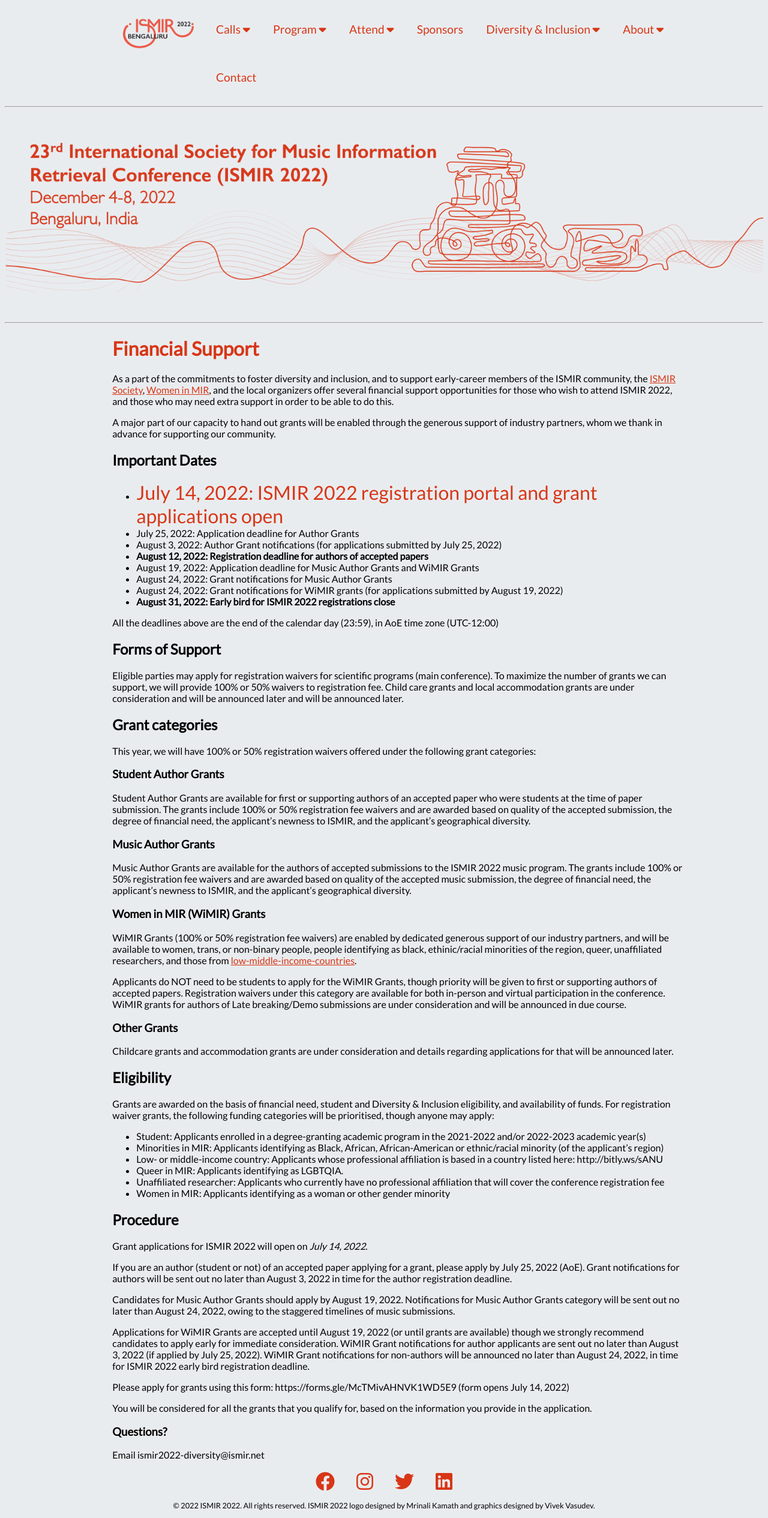
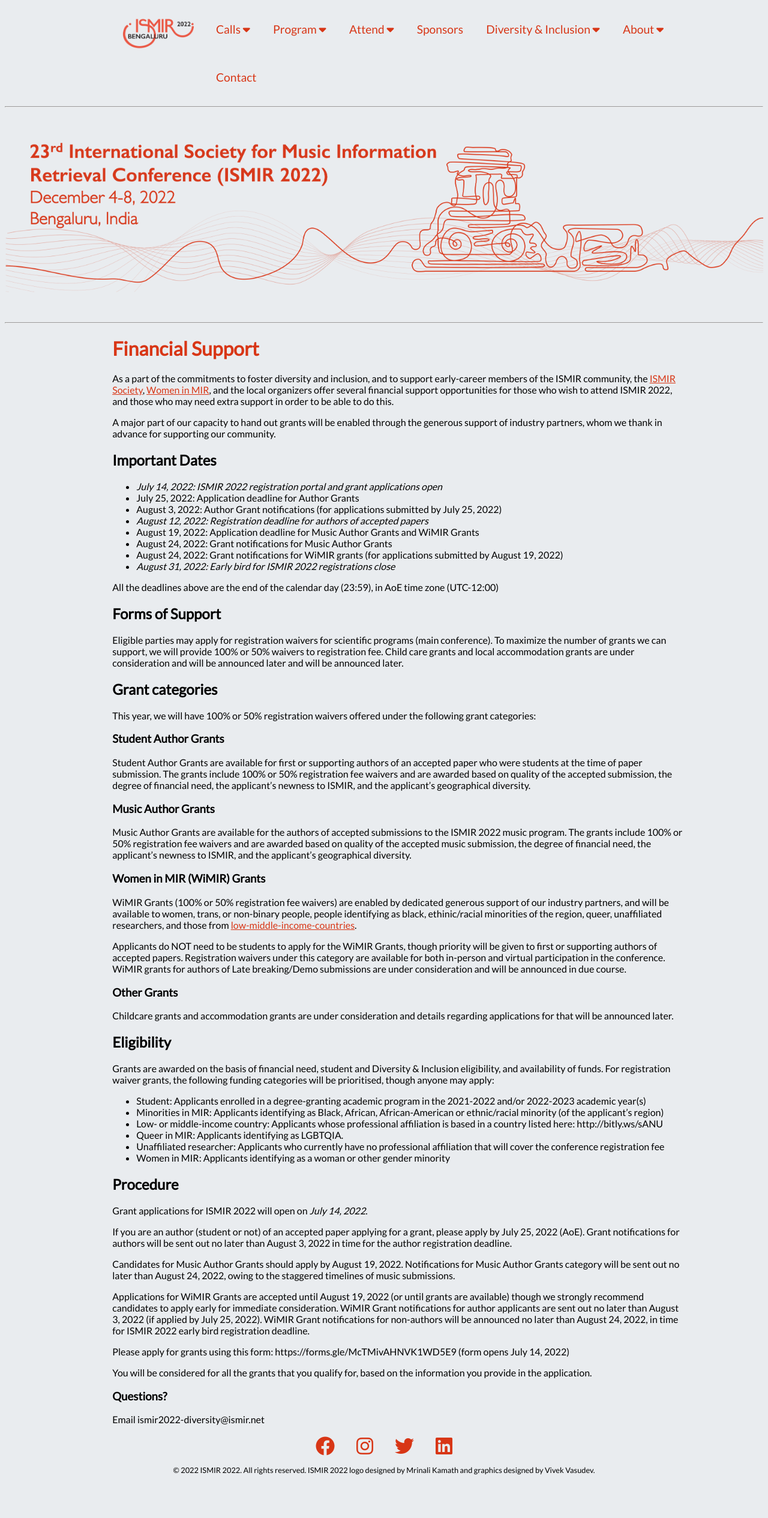
Before and after one commit to ismir2022/ismir2022.github.io, a Jekyll site: the page built from attend/support.md, in a window 1280 px wide. Shown: the whole page at 60% size. Built offline with Jekyll 4.4.1, drawn with Linux system fonts in a browser that asks for light colours; nearby versions of some CDN libraries; after the commit the page ends 2471 px from its top, so only the background shows below that.

Commit message:
Update support.md

```diff
--- a/attend/support.md
+++ b/attend/support.md
@@ -11,14 +11,14 @@
 
 ## Important Dates
 
-* <span style="color: rgb(216, 54, 22)">July 14, 2022: ISMIR 2022 registration portal and grant applications open</span>
+* *July 14, 2022: ISMIR 2022 registration portal and grant applications open*
 * July 25, 2022: Application deadline for Author Grants
 * August 3, 2022: Author Grant notifications (for applications submitted by July 25, 2022)
-* **August 12, 2022: Registration deadline for authors of accepted papers**
+* *August 12, 2022: Registration deadline for authors of accepted papers*
 * August 19, 2022: Application deadline for Music Author Grants and WiMIR Grants
 * August 24, 2022: Grant notifications for Music Author Grants
 * August 24, 2022: Grant notifications for WiMIR grants (for applications submitted by August 19, 2022)
-* **August 31, 2022: Early bird for ISMIR 2022 registrations close**
+* *August 31, 2022: Early bird for ISMIR 2022 registrations close*
 
 All the deadlines above are the end of the calendar day (23:59), in AoE time zone (UTC-12:00)
 
```
